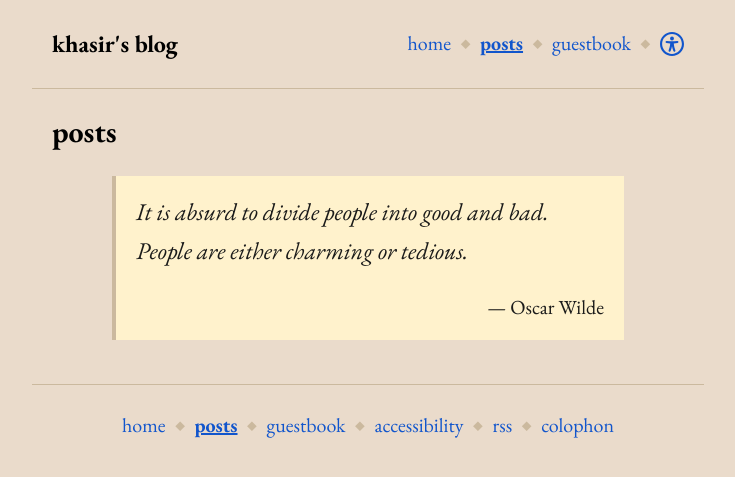
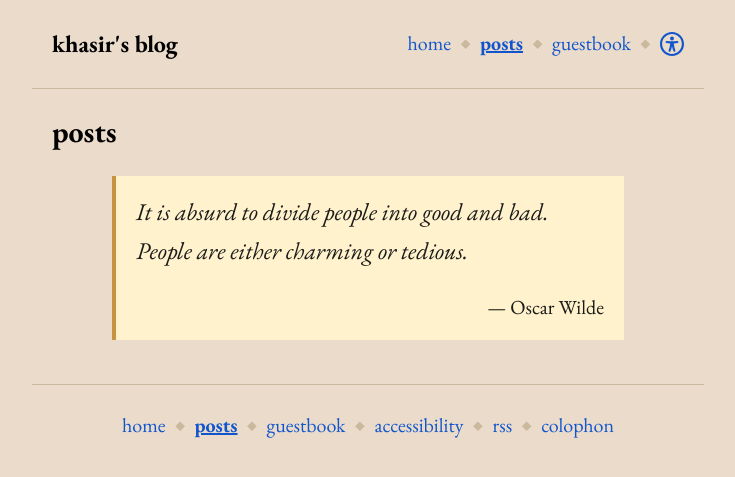
Before and after one commit to Khasir/personal-site, a Jekyll site: the page built from posts.md, in a window 1280 px wide. Shown: the top 477 px of the page, without its empty margins (272-1007 px from the left). Built offline with Jekyll 4.4.1, drawn with Linux system fonts in a browser that asks for light colours.

Commit message:
update blockquote border colour

```diff
--- a/assets/css/main.css
+++ b/assets/css/main.css
@@ -34,7 +34,7 @@
 
   --color-blockquote-bg: #fff2cc;
   /* --color-blockquote-border: #b0aea9; */
-  --color-blockquote-border: #cbb99e;
+  --color-blockquote-border: #c99240;
   --color-blockquote-text: #1b1b1a;
 
   --color-highlight: #f3d9a4;
```
